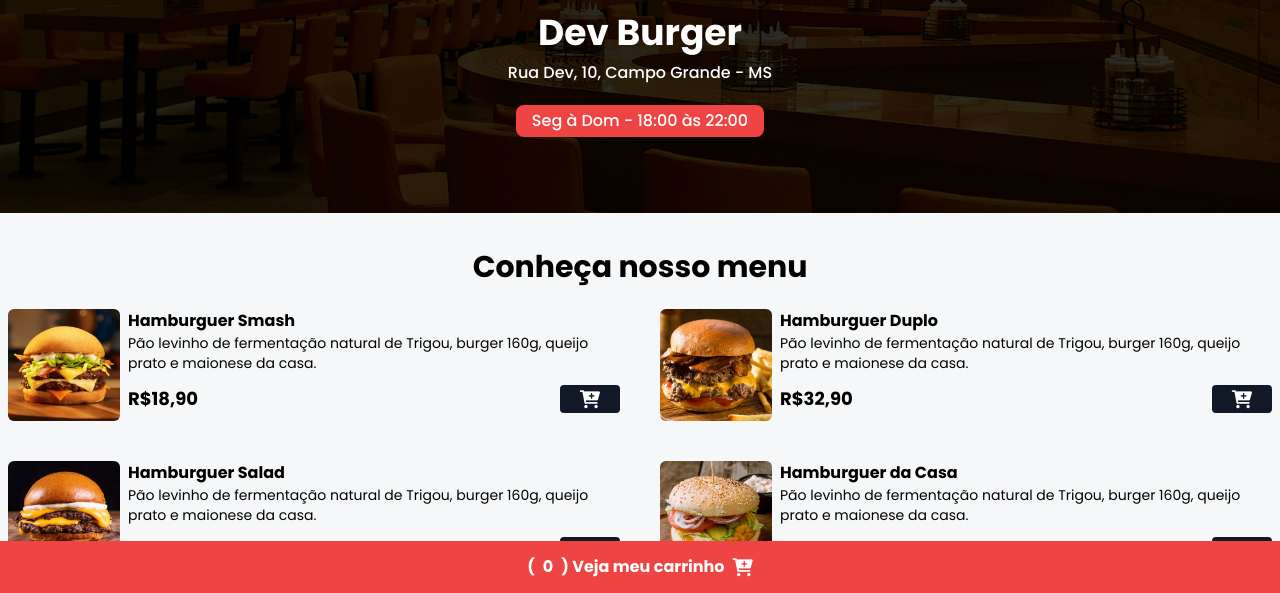
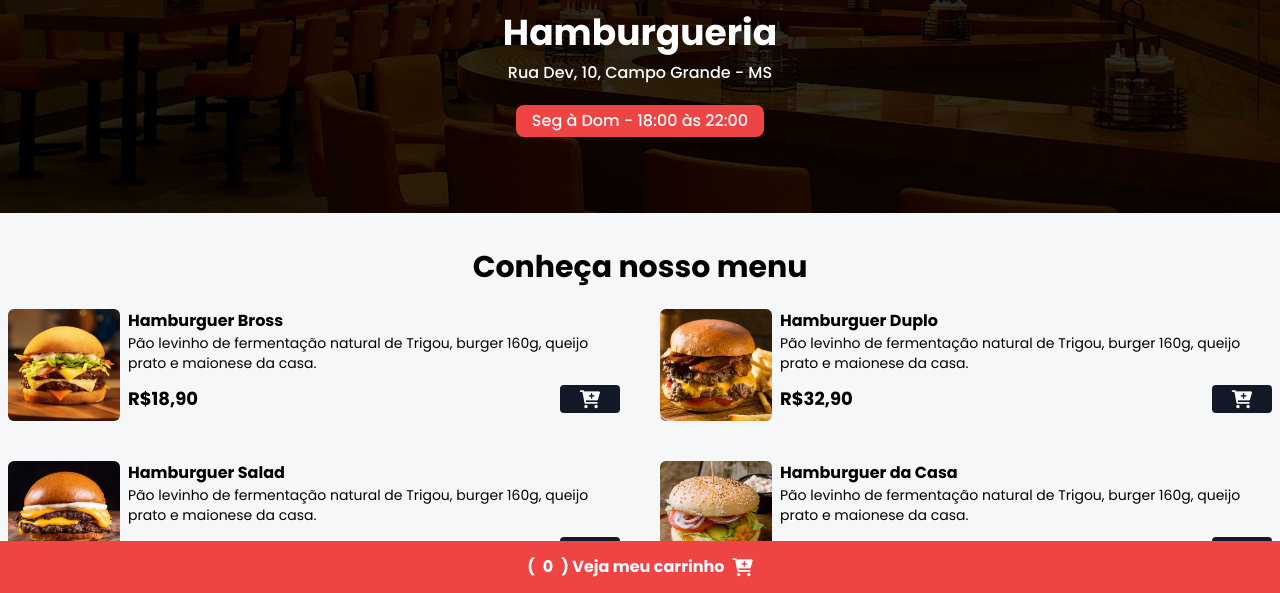
Before and after one commit to kegykay/Dev-Burger, a website: page index.html in a window 1280 px wide. Shown: the part 207-800 px from the top of the page. Drawn offline with nearby package versions, Linux system fonts and the light colour scheme.

Commit message:
Realizando algumas alterações no código HTML

```diff
--- a/index.html
+++ b/index.html
@@ -23,13 +23,13 @@
 
     <meta property="og:type" content="website">
     <meta property="og:title" content="Dev Burger - O melhor hamburguer de POA!">
-    <meta property="og:image" content="URL">
+    <meta property="og:image" content="https://hambugueria-xi.vercel.app/assets/hamb-1.png">
     <meta property="og:description" content="O melhor hamburguer caseira que comerá!">
     <meta property="og:site_name" content="DevBurger">
 
     <link rel="stylesheet" href="./styles/output.css" />
 
-    <title>Dev Burger - A melhor hamburgueria dev!</title>
+    <title>Hamburgueria - A melhor hamburgueria dev!</title>
   </head>
 
   <body>
@@ -38,11 +38,11 @@
       <div class="w-full h-full flex flex-col justify-center items-center">
         <img
           src="./assets/hamb-1.png"
-          alt="Logo DevBurger"
+          alt="Logo Hamburgueria"
           class="w-32 h-32 rounded-full shadow-lg hover:scale-110 duration-200"
         />
 
-        <h1 class="text-4xl mt-4 mb-2 font-bold text-white">Dev Burger</h1>
+        <h1 class="text-4xl mt-4 mb-2 font-bold text-white">Hamburgueria</h1>
 
         <span class="text-white font-medium"
           >Rua Dev, 10, Campo Grande - MS</span
@@ -73,7 +73,7 @@
           />
 
           <div>
-            <p class="font-bold">Hamburguer Smash</p>
+            <p class="font-bold">Hamburguer Bross</p>
             <p class="text-sm">
               Pão levinho de fermentação natural de Trigou, burger 160g, queijo
               prato e maionese da casa.
```
